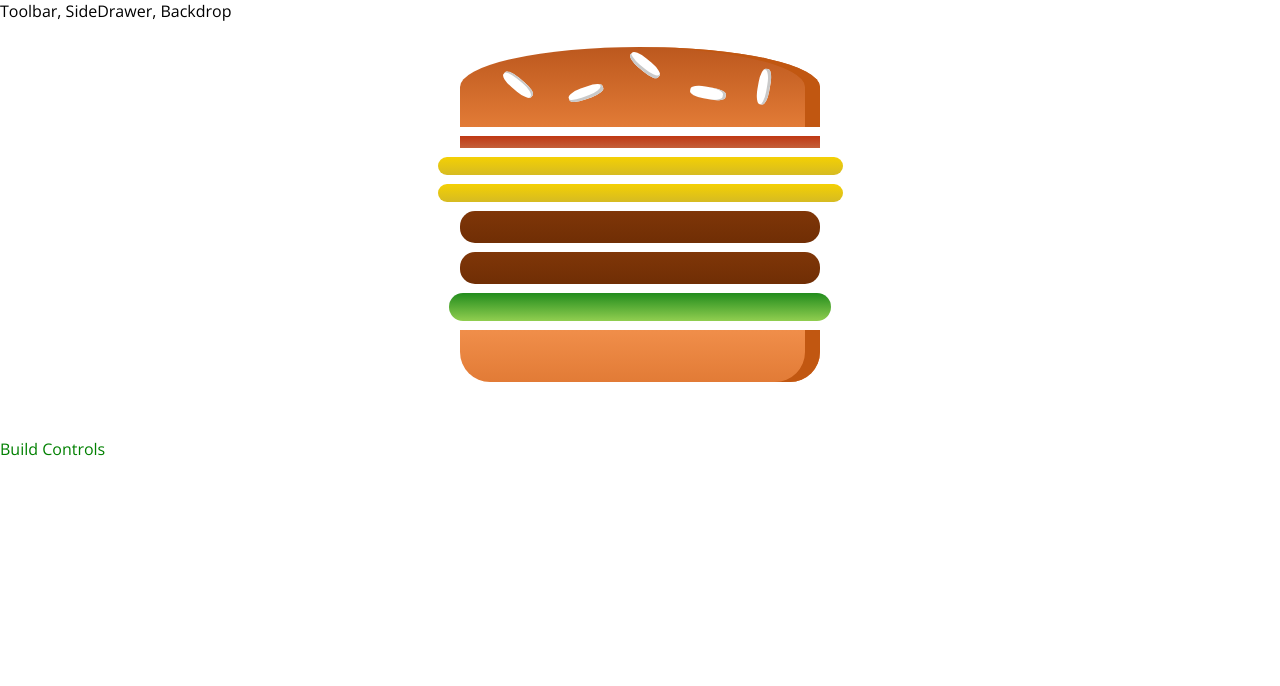
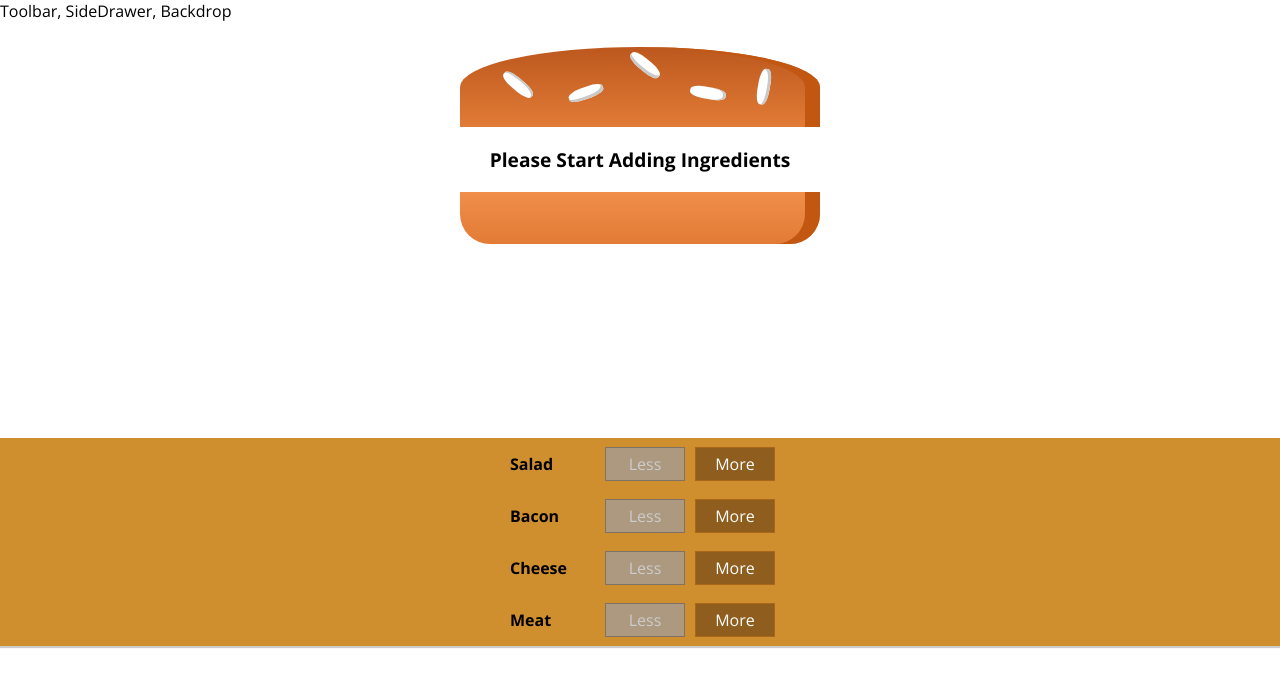
Before and after one commit to Aseelaldallal/react-typescript-scss, a React app: page / in a window 1280 px wide. Shown: the top 686 px of the page. Built offline with nearby package versions, Linux system fonts and the light colour scheme.

Commit message:
semi working burger

```diff
--- /dev/null
+++ b/src/components/Burger/BuildControls/BuildControl/BuildControl.scss
@@ -0,0 +1,58 @@
+.BuildControl {
+    display: flex;
+    justify-content: space-between;
+    align-items: center;
+    margin: 5px 0;
+}
+
+.BuildControl button {
+    display: block;
+    font: inherit;
+    padding: 5px;
+    margin: 0 5px;
+    width: 80px;
+    border: 1px solid #aa6817;
+    cursor: pointer;
+    outline: none;
+}
+
+.BuildControl button:disabled {
+    background-color: #ac9980;
+    border: 1px solid #7e7365;
+    color: #ccc;
+    cursor: default;
+}
+
+.BuildControl button:hover:disabled {
+    background-color: #ac9980;
+    color: #ccc;
+    cursor: not-allowed;
+}
+
+.Label {
+    padding: 10px;
+    font-weight: bold;
+    width: 80px;
+}
+
+.BuildControl .Less {
+    background-color: #d39952;
+    color: white;
+}
+
+.BuildControl .More {
+    background-color: #8f5e1e;
+    color: white;
+}
+
+.BuildControl .Less:hover,
+.BuildControl .Less:active {
+    background-color: #daa972;
+    color: white;
+}
+
+.BuildControl .More:hover,
+.BuildControl .More:active {
+    background-color: #99703f;
+    color: white;
+}
--- /dev/null
+++ b/src/components/Burger/BuildControls/BuildControl/BuildControl.tsx
@@ -0,0 +1,29 @@
+import * as React from "react";
+import classes from "./BuildControl.scss";
+
+export interface IBuildControlProps {
+    label: string;
+    added: () => void;
+    removed: () => void;
+    disabled: boolean;
+}
+
+const buildControl = (props: IBuildControlProps) => {
+    return (
+        <div className={classes.BuildControl}>
+            <div className={classes.Label}>{props.label}</div>
+            <button
+                disabled={props.disabled}
+                className={classes.Less}
+                onClick={props.removed}
+            >
+                Less
+            </button>
+            <button className={classes.More} onClick={props.added}>
+                More
+            </button>
+        </div>
+    );
+};
+
+export default buildControl;
--- /dev/null
+++ b/src/components/Burger/BuildControls/BuildControls.scss
@@ -0,0 +1,10 @@
+.BuildControls {
+    width: 100%;
+    background-color: #cf8f2e;
+    display: flex;
+    flex-flow: column;
+    align-items: center;
+    box-shadow: 0 2px 1px #ccc;
+    margin: auto;
+    padding: 10px 9;
+}
--- /dev/null
+++ b/src/components/Burger/BuildControls/BuildControls.tsx
@@ -0,0 +1,34 @@
+import * as React from "react";
+import BuildControl from "./BuildControl/BuildControl";
+import classes from "./BuildControls.scss";
+
+const controls = [
+    { label: "Salad", type: "salad" },
+    { label: "Bacon", type: "bacon" },
+    { label: "Cheese", type: "cheese" },
+    { label: "Meat", type: "meat" }
+];
+
+export interface IBuildControlsProps {
+    ingredientAdded: (type: string) => void;
+    ingredientRemoved: (type: string) => void;
+    disabled: {
+        [key: string]: boolean;
+    };
+}
+
+const buildControls = (props: IBuildControlsProps) => (
+    <div className={classes.BuildControls}>
+        {controls.map(ctrl => (
+            <BuildControl
+                key={ctrl.label}
+                label={ctrl.label}
+                added={() => props.ingredientAdded(ctrl.type)}
+                removed={() => props.ingredientRemoved(ctrl.type)}
+                disabled={props.disabled[ctrl.type]}
+            />
+        ))}
+    </div>
+);
+
+export default buildControls;
--- a/src/components/Burger/Burger.tsx
+++ b/src/components/Burger/Burger.tsx
@@ -12,8 +12,9 @@
 }
 
 const burger = (props: IBurgerProps) => {
-    const transformedIngredients = Object.keys(props.ingredients).reduce(
-        (accumulator, currentIngredient) => {
+    let transformedIngredients: JSX.Element | JSX.Element[] = Object.keys(
+        props.ingredients
+    ).reduce((accumulator, currentIngredient) => {
         const amount = props.ingredients[currentIngredient];
         const burgerIngredients = [];
         for (let i = 0; i < amount; i++) {
@@ -25,9 +26,11 @@
             );
         }
         return [...accumulator, ...burgerIngredients];
-        },
-        []
-    );
+    }, []);
+
+    if (transformedIngredients.length === 0) {
+        transformedIngredients = <p> Please Start Adding Ingredients</p>;
+    }
 
     return (
         <div className={classes.Burger}>
--- a/src/components/Layout/Layout.scss
+++ b/src/components/Layout/Layout.scss
@@ -1,5 +1,3 @@
 .Content {
     margin-top: 16px;
-    color: green;
-    border: 2px green;
 }
--- a/src/containers/BurgerBuilder.tsx
+++ b/src/containers/BurgerBuilder.tsx
@@ -1,22 +1,70 @@
 import * as React from "react";
+import BuildControls from "../components/Burger/BuildControls/BuildControls";
 import Burger from "../components/Burger/Burger";
 
+const INGREDIENT_PRICES = {
+    bacon: 0.8,
+    cheese: 1,
+    meat: 1.2,
+    salad: 0.5
+};
 
 class BurgerBuilder extends React.Component {
-
     state = {
         ingredients: {
-            bacon: 1,
-            cheese: 2,
-            meat: 2,
-            salad: 1
+            bacon: 0,
+            cheese: 0,
+            meat: 0,
+            salad: 0
+        },
+        totalPrice: 4
+    };
+
+    addIngredientHandler = (type: string) => {
+        const oldCount = this.state.ingredients[type];
+        const updatedIngredients = { ...this.state.ingredients };
+        updatedIngredients[type] = oldCount + 1;
+        const priceAddition = INGREDIENT_PRICES[type];
+        const newPrice = this.state.totalPrice + priceAddition;
+        this.setState({
+            ingredients: updatedIngredients,
+            totalPrice: newPrice
+        });
+    };
+
+    removeIngredientHandler = (type: string) => {
+        const oldCount = this.state.ingredients[type];
+        if (oldCount > 0) {
+            const updatedIngredients = { ...this.state.ingredients };
+            updatedIngredients[type] = oldCount - 1;
+            const priceDecrease = INGREDIENT_PRICES[type];
+            const newPrice = this.state.totalPrice - priceDecrease;
+            this.setState({
+                ingredients: updatedIngredients,
+                totalPrice: newPrice
+            });
         }
-    }
+    };
+
     render() {
-        return(
+        const disabledInfo = Object.keys(this.state.ingredients).reduce(
+            (accumulator, ingredient) => {
+                console.log(this.state.ingredients);
+                accumulator[ingredient] =
+                    this.state.ingredients[ingredient] < 1;
+                return accumulator;
+            },
+            {}
+        );
+
+        return (
             <>
-                <Burger ingredients={this.state.ingredients}/>
-                <div>Build Controls</div>
+                <Burger ingredients={this.state.ingredients} />
+                <BuildControls
+                    ingredientAdded={this.addIngredientHandler}
+                    ingredientRemoved={this.removeIngredientHandler}
+                    disabled={disabledInfo}
+                />
             </>
         );
     }
--- a/tslint.json
+++ b/tslint.json
@@ -2,7 +2,9 @@
     "extends": ["tslint:recommended", "tslint-react", "tslint-config-prettier"],
     "rules": {
         "member-access": false,
-    "no-console": [true, "warning"]
+        "no-console": [true, "warning"],
+        "jsx-no-lambda": false,
+        "forin": false
     },
     "linterOptions": {
         "exclude": [
```
Lines whose indentation alone changed are shown as unchanged.
